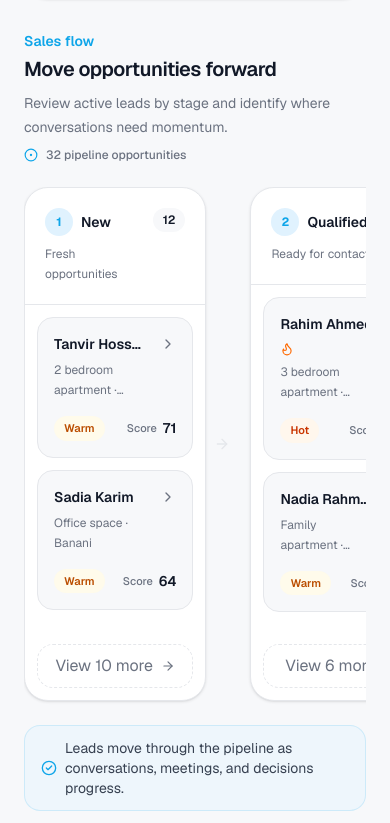
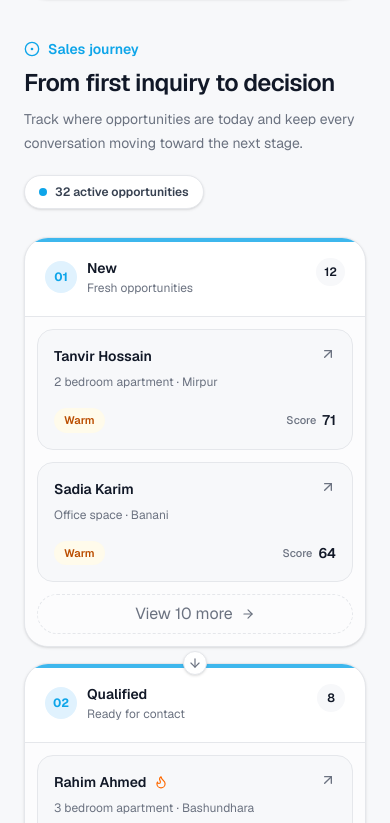
Before and after one commit to munna-15/leadflow, a Next.js app in the folder client/: page /dashboard/pipeline in a window 390 px wide. Shown: the part 1041-1864 px from the top of the page. Built offline with nearby package versions, Linux system fonts and the light colour scheme.

Commit message:
feat: complete responsive sales pipeline

```diff
--- a/client/src/components/pipeline/PipelineFlow.tsx
+++ b/client/src/components/pipeline/PipelineFlow.tsx
@@ -1,14 +1,8 @@
-
 "use client";
 
-import {
-  ArrowRight,
-  CheckCircle2,
-  ChevronRight,
-  CircleDot,
-  Flame,
-} from "lucide-react";
-import Link from "next/link";
+import { ArrowDown, ArrowRight, CheckCircle2, CircleDot } from "lucide-react";
+
+import PipelineLeadCard from "./PipelineLeadCard";
 
 const stages = [
   {
@@ -18,16 +12,18 @@ const stages = [
     count: 12,
     leads: [
       {
+        id: "tanvir-hossain",
         name: "Tanvir Hossain",
         detail: "2 bedroom apartment · Mirpur",
         score: 71,
-        temperature: "Warm",
+        temperature: "Warm" as const,
       },
       {
+        id: "sadia-karim",
         name: "Sadia Karim",
         detail: "Office space · Banani",
         score: 64,
-        temperature: "Warm",
+        temperature: "Warm" as const,
       },
     ],
   },
@@ -38,36 +34,40 @@ const stages = [
     count: 8,
     leads: [
       {
+        id: "1",
         name: "Rahim Ahmed",
         detail: "3 bedroom apartment · Bashundhara",
         score: 92,
-        temperature: "Hot",
+        temperature: "Hot" as const,
       },
       {
+        id: "nadia-rahman",
         name: "Nadia Rahman",
         detail: "Family apartment · Uttara",
         score: 78,
-        temperature: "Warm",
+        temperature: "Warm" as const,
       },
     ],
   },
   {
     id: "contacted",
     label: "Contacted",
-    description: "In active conversation",
+    description: "Active conversations",
     count: 6,
     leads: [
       {
+        id: "karim-hasan",
         name: "Karim Hasan",
         detail: "Apartment inquiry · Gulshan",
         score: 84,
-        temperature: "Hot",
+        temperature: "Hot" as const,
       },
       {
+        id: "imran-chowdhury",
         name: "Imran Chowdhury",
         detail: "Commercial property · Motijheel",
         score: 69,
-        temperature: "Warm",
+        temperature: "Warm" as const,
       },
     ],
   },
@@ -78,16 +78,18 @@ const stages = [
     count: 4,
     leads: [
       {
+        id: "farhan-ahmed",
         name: "Farhan Ahmed",
         detail: "Apartment viewing · Dhanmondi",
         score: 88,
-        temperature: "Hot",
+        temperature: "Hot" as const,
       },
       {
+        id: "maya-islam",
         name: "Maya Islam",
         detail: "Family home · Uttara",
         score: 76,
-        temperature: "Warm",
+        temperature: "Warm" as const,
       },
     ],
   },
@@ -98,145 +100,130 @@ const stages = [
     count: 2,
     leads: [
       {
+        id: "arif-rahman",
         name: "Arif Rahman",
         detail: "Premium apartment · Gulshan",
         score: 95,
-        temperature: "Hot",
+        temperature: "Hot" as const,
       },
       {
+        id: "nusrat-jahan",
         name: "Nusrat Jahan",
         detail: "Commercial unit · Banani",
         score: 82,
-        temperature: "Hot",
+        temperature: "Hot" as const,
       },
     ],
   },
 ];
 
-const temperatureStyles = {
-  Hot: "bg-orange-50 text-orange-700",
-  Warm: "bg-amber-50 text-amber-700",
-  Cold: "bg-slate-100 text-slate-600",
-};
+export default function PipelineFlow() {
+  const totalOpportunities = stages.reduce(
+    (total, stage) => total + stage.count,
+    0,
+  );
 
-export default function PipelineFlow() {
   return (
-    <section className="mt-8">
-      <div className="flex flex-col gap-2 sm:flex-row sm:items-end sm:justify-between">
-        <div>
-          <p className="text-sm font-semibold text-primary">Sales flow</p>
+    <section className="mt-10">
+      <div className="flex flex-col gap-5 sm:flex-row sm:items-end sm:justify-between">
+        <div className="max-w-2xl">
+          <div className="flex items-center gap-2">
+            <CircleDot className="h-4 w-4 text-primary" />
 
-          <h2 className="mt-1 text-xl font-semibold tracking-tight text-foreground">
-            Move opportunities forward
+            <p className="text-sm font-semibold text-primary">Sales journey</p>
+          </div>
+
+          <h2 className="mt-2 text-2xl font-semibold tracking-tight text-foreground sm:text-3xl">
+            From first inquiry to decision
           </h2>
 
-          <p className="mt-2 text-sm leading-6 text-muted">
-            Review active leads by stage and identify where conversations need
-            momentum.
+          <p className="mt-2 text-sm leading-6 text-muted sm:text-base">
+            Track where opportunities are today and keep every conversation
+            moving toward the next stage.
           </p>
         </div>
 
-        <div className="flex items-center gap-2 text-xs font-medium text-muted">
-          <CircleDot className="h-3.5 w-3.5 text-primary" />
-          {stages.reduce((total, stage) => total + stage.count, 0)} pipeline
-          opportunities
+        <div className="flex items-center gap-2 self-start rounded-full border border-border bg-surface px-3.5 py-2 text-xs font-semibold text-body shadow-sm sm:self-auto">
+          <span className="flex h-2 w-2 rounded-full bg-primary" />
+          {totalOpportunities} active opportunities
         </div>
       </div>
 
-      <div className="mt-6 overflow-x-auto pb-4">
-        <div className="flex min-w-280 items-stretch gap-3">
+      <div className="relative mt-7">
+        <div className="grid gap-4 lg:grid-cols-5 lg:gap-3">
           {stages.map((stage, stageIndex) => {
             const isLast = stageIndex === stages.length - 1;
 
             return (
-              <div key={stage.id} className="flex min-w-0 flex-1">
-                <div className="flex min-w-0 flex-1 flex-col rounded-3xl border border-border bg-surface shadow-sm">
-                  <div className="border-b border-border p-5">
+              <div key={stage.id} className="relative flex flex-col lg:min-w-0">
+                <div className="relative flex flex-1 flex-col overflow-hidden rounded-3xl border border-border bg-surface shadow-sm">
+                  <div className="relative border-b border-border px-5 pb-5 pt-5">
+                    <div className="absolute inset-x-0 top-0 h-1 bg-primary/80" />
+
                     <div className="flex items-start justify-between gap-3">
-                      <div>
-                        <div className="flex items-center gap-2">
-                          <span className="flex h-7 w-7 items-center justify-center rounded-lg bg-primary-soft text-xs font-bold text-primary">
-                            {stageIndex + 1}
+                      <div className="min-w-0">
+                        <div className="flex items-center gap-2.5">
+                          <span className="flex h-8 w-8 shrink-0 items-center justify-center rounded-xl bg-primary-soft text-xs font-bold text-primary">
+                            {String(stageIndex + 1).padStart(2, "0")}
                           </span>
 
-                          <h3 className="text-sm font-semibold text-foreground">
+                          <div className="min-w-0">
+                            <h3 className="truncate text-sm font-semibold text-foreground">
                               {stage.label}
                             </h3>
-                        </div>
 
-                        <p className="mt-2 text-xs leading-5 text-muted">
+                            <p className="mt-0.5 truncate text-xs text-muted">
                               {stage.description}
                             </p>
                           </div>
+                        </div>
+                      </div>
 
-                      <span className="rounded-full bg-background px-2.5 py-1 text-xs font-semibold text-foreground">
+                      <span className="flex h-7 min-w-7 shrink-0 items-center justify-center rounded-full bg-background px-2 text-xs font-semibold text-foreground">
                         {stage.count}
                       </span>
                     </div>
                   </div>
 
-                  <div className="flex flex-1 flex-col gap-3 p-3">
+                  <div className="flex flex-1 flex-col bg-background/40 p-3">
+                    <div className="space-y-3">
                       {stage.leads.map((lead) => (
-                      <Link
-                        key={lead.name}
-                        href={`/dashboard/leads/${lead.name
-                          .toLowerCase()
-                          .replaceAll(" ", "-")}`}
-                        className="group rounded-2xl border border-border bg-background p-4 transition-all hover:-translate-y-0.5 hover:border-primary/30 hover:bg-primary-soft/20 hover:shadow-sm"
-                      >
-                        <div className="flex items-start justify-between gap-3">
-                          <div className="min-w-0">
-                            <div className="flex flex-wrap items-center gap-2">
-                              <h4 className="truncate text-sm font-semibold text-foreground">
-                                {lead.name}
-                              </h4>
-
-                              {lead.temperature === "Hot" && (
-                                <Flame className="h-3.5 w-3.5 shrink-0 text-orange-500" />
-                              )}
+                        <PipelineLeadCard key={lead.id} {...lead} />
+                      ))}
                     </div>
 
-                            <p className="mt-1.5 line-clamp-2 text-xs leading-5 text-muted">
-                              {lead.detail}
-                            </p>
-                          </div>
-
-                          <ChevronRight className="mt-0.5 h-4 w-4 shrink-0 text-muted transition-transform group-hover:translate-x-0.5 group-hover:text-primary" />
-                        </div>
-
-                        <div className="mt-4 flex items-center justify-between gap-3">
-                          <span
-                            className={`rounded-full px-2.5 py-1 text-[11px] font-semibold ${temperatureStyles[lead.temperature as keyof typeof temperatureStyles]}`}
-                          >
-                            {lead.temperature}
-                          </span>
-
-                          <div className="flex items-center gap-1.5">
-                            <span className="text-[11px] font-medium text-muted">
-                              Score
-                            </span>
-                            <span className="text-sm font-semibold text-foreground">
-                              {lead.score}
-                            </span>
-                          </div>
-                        </div>
-                      </Link>
-                    ))}
-
+                    {stage.count > stage.leads.length && (
                       <button
                         type="button"
-                      className="mt-auto flex min-h-11 items-center justify-center gap-2 rounded-2xl border border-dashed border-border px-4 text-xs font-semibold text-muted transition-colors hover:border-primary/40 hover:bg-primary-soft/20 hover:text-primary"
+                        className="mt-3 flex min-h-10 w-full items-center justify-center gap-2 rounded-xl border border-dashed border-border px-3 text-xs font-semibold text-muted transition-colors hover:border-primary/40 hover:bg-primary-soft/30 hover:text-primary"
                       >
                         View {stage.count - stage.leads.length} more
                         <ArrowRight className="h-3.5 w-3.5" />
                       </button>
+                    )}
+
+                    {stage.count === stage.leads.length && (
+                      <div className="mt-3 flex min-h-10 items-center justify-center rounded-xl bg-surface text-xs font-medium text-muted">
+                        All opportunities visible
+                      </div>
+                    )}
                   </div>
                 </div>
 
                 {!isLast && (
-                  <div className="flex w-8 shrink-0 items-center justify-center">
-                    <ArrowRight className="h-4 w-4 text-border" />
+                  <>
+                    <div className="absolute -bottom-7 left-1/2 z-10 flex -translate-x-1/2 items-center justify-center lg:hidden">
+                      <div className="flex h-6 w-6 items-center justify-center rounded-full border border-border bg-surface text-muted shadow-sm">
+                        <ArrowDown className="h-3.5 w-3.5" />
                       </div>
+                    </div>
+
+                    <div className="absolute right-[-10px] top-1/2 z-10 hidden -translate-y-1/2 lg:flex">
+                      <div className="flex h-7 w-7 items-center justify-center rounded-full border border-border bg-surface text-muted shadow-sm">
+                        <ArrowRight className="h-3.5 w-3.5" />
+                      </div>
+                    </div>
+                  </>
                 )}
               </div>
             );
@@ -244,10 +231,21 @@ export default function PipelineFlow() {
         </div>
       </div>
 
-      <div className="mt-2 flex items-center gap-2 rounded-2xl border border-primary/15 bg-primary-soft/40 px-4 py-3 text-sm text-body">
-        <CheckCircle2 className="h-4 w-4 shrink-0 text-primary" />
-        Leads move through the pipeline as conversations, meetings, and
-        decisions progress.
+      <div className="mt-8 flex flex-col gap-3 rounded-2xl border border-primary/15 bg-primary-soft/40 px-4 py-4 sm:flex-row sm:items-center">
+        <div className="flex h-9 w-9 shrink-0 items-center justify-center rounded-xl bg-surface text-primary shadow-sm">
+          <CheckCircle2 className="h-4.5 w-4.5" />
+        </div>
+
+        <div>
+          <p className="text-sm font-semibold text-foreground">
+            Keep opportunities moving
+          </p>
+
+          <p className="mt-0.5 text-sm leading-6 text-body">
+            Every stage represents the next meaningful step in the conversation
+            — from initial inquiry to negotiation.
+          </p>
+        </div>
       </div>
     </section>
   );
```
Lines whose indentation alone changed are shown as unchanged.
